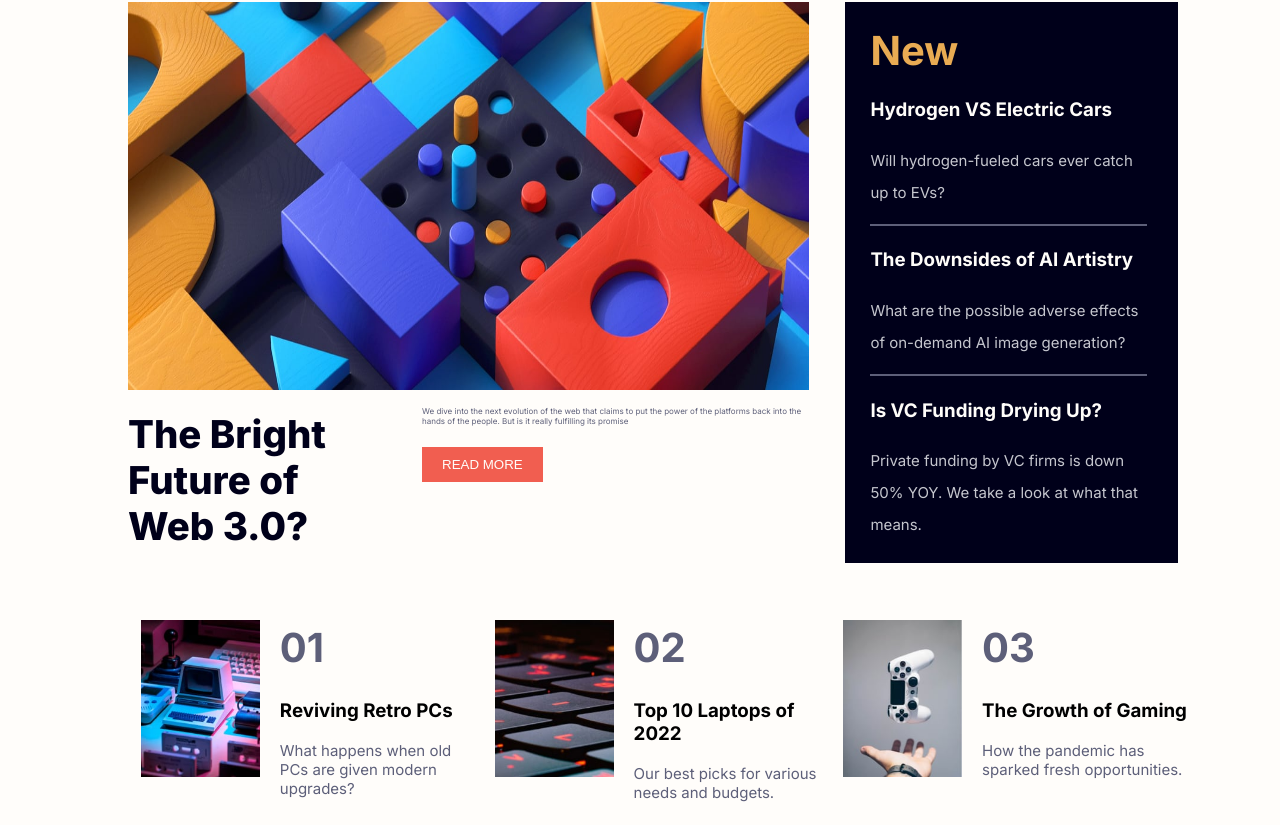
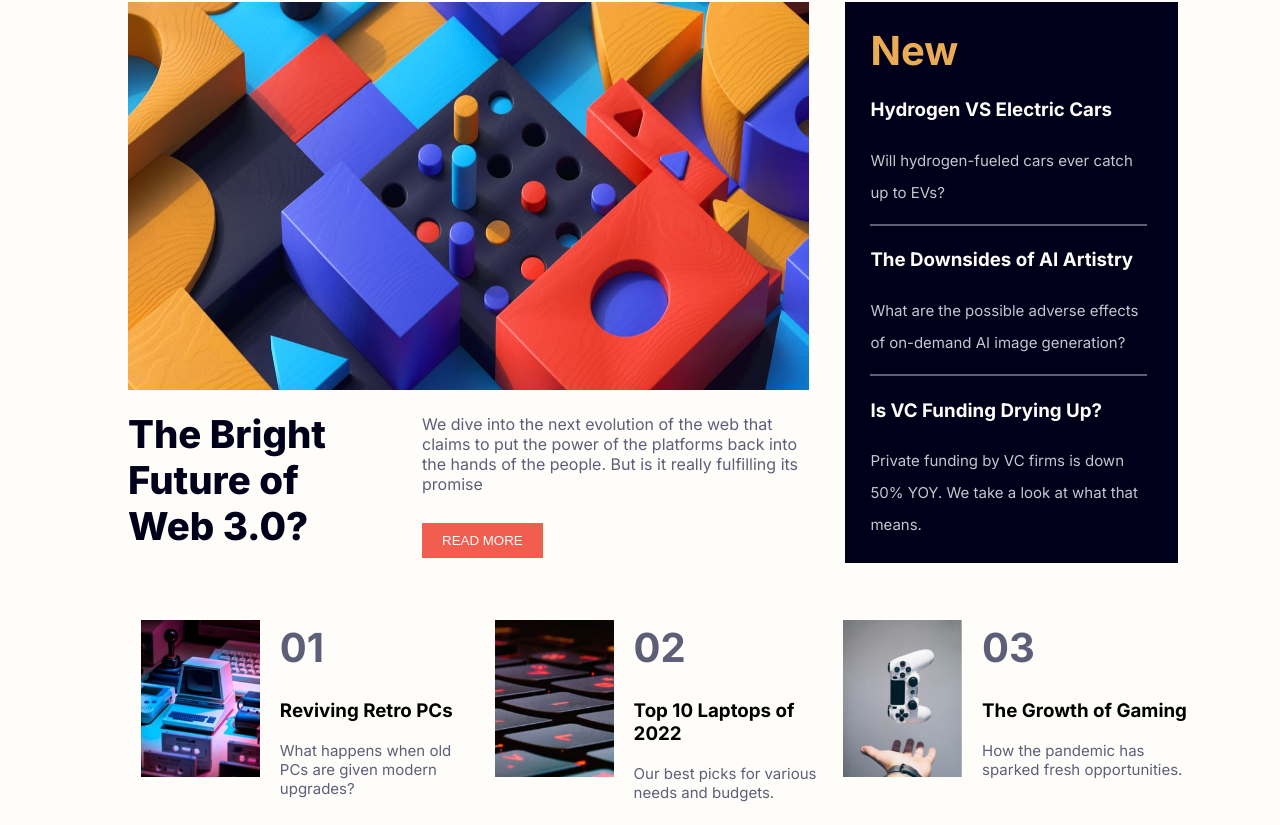
Before and after one commit to Sevich-Kah/news_homepage, a plain HTML site: page index.html in a window 1280 px wide. Shown: the part 59-884 px from the top of the page. Drawn offline with Linux system fonts and the light colour scheme.

Commit message:
Update styles.css

```diff
--- a/styles.css
+++ b/styles.css
@@ -119,7 +119,7 @@ a {
     margin-right: 5vh;
 }
 .side-part p {
-    font-size: 1vh;
+    font-size: 2vh;
 }
 h1 {
     font-size: 5vh;
```
